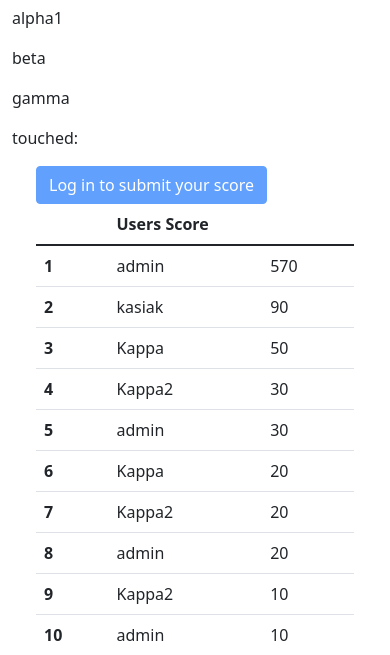
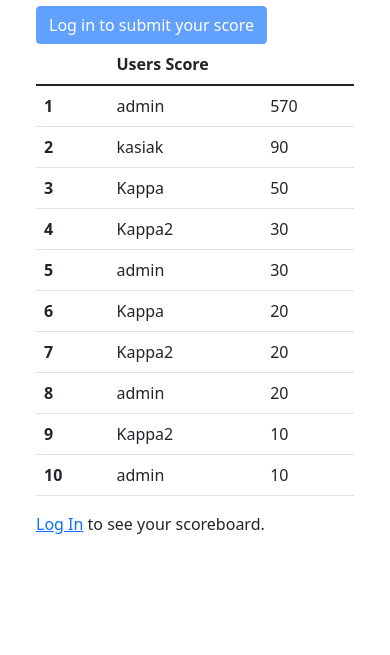
Before and after one commit to solawak/DjangoWWWProject, a Django app: page /snake/ in a window 390 px wide; the page is wider, and only the part inside the window is pictured. Shown: the part 681-1336 px from the top of that part. After the commit the page ends 1215 px from the top of that part, so only its background shows below. Run offline with Django 3.2, Linux system fonts and the light colour scheme; data comes from the database, SQL or seed files in the repository; some libraries are stand-ins or nearby versions.

Commit message:
snake mobile

```diff
--- a/Games/static/Games/snake.js
+++ b/Games/static/Games/snake.js
@@ -32,21 +32,6 @@
 
     gen_food();
 
-    if (window.DeviceOrientationEvent) {
-        document.getElementById("alpha").innerText = "alpha1";
-        console.log("support")
-        window.addEventListener('deviceorientation', function(e){
-            document.getElementById("alpha").innerText = e.alpha.toString();
-            document.getElementById("beta").innerText = e.beta.toString();
-            document.getElementById("gamma").innerText = e.gamma.toString();
-            console.log(e.alpha)
-            console.log(e.beta)
-            console.log(e.gamma)
-        }, false);
-
-    }
-
-
     document.addEventListener("keydown", function(event){
         handle_arrows(event);
         event.preventDefault();
@@ -64,28 +49,12 @@
 //     getCursorPosition(snakeboard, e);
 // })
 
-    function gyroscopeHandler(event){
-        let pos = '';
-        // if (){
-        //     pos = 'right'
-        // } else if (){
-        //     pos = 'up'
-        // } else if (){
-        //     pos = 'left'
-        // } else if (){
-        //     pos = 'down'
-        // }
-        if (pos !== ''){
-            change_direction(pos);
-        }
-    }
-
-    function getCursorPosition(canvas, event){
-        const rect = canvas.getBoundingClientRect();
-        const x = event.clientX - rect.left - rect.width/2;
-        const y = (event.clientY - rect.top - rect.height/2)*(-1);
-        handleCursorPosition(x,y);
-    }
+    // function getCursorPosition(canvas, event){
+    //     const rect = canvas.getBoundingClientRect();
+    //     const x = event.clientX - rect.left - rect.width/2;
+    //     const y = (event.clientY - rect.top - rect.height/2)*(-1);
+    //     handleCursorPosition(x,y);
+    // }
 
     function handleCursorPosition(x,y) {
         let pos = '';
@@ -98,10 +67,7 @@
         } else if (-y>Math.abs(x)){
             pos = 'up';
         }
-        let txt;
         if (pos !== '') {
-            txt = document.getElementById("touched").innerText;
-            document.getElementById("touched").innerText = txt + " touched: " + pos + "|";
             change_direction(pos);
         }
     }
@@ -111,11 +77,7 @@
         const screen_height = document.documentElement.clientHeight;
         let touchX;
         let touchY;
-        let txt;
-        document.getElementById("alpha").innerText = screen_width.toString() +" "+ screen_height.toString() ;
-        txt = document.getElementById("touched").innerText;
         if (e.touches) {
-            document.getElementById("touched").innerText = txt + " [X:" + e.touches[0].clientX+"][Y:" + e.touches[0].clientY + "]";
             touchX = e.touches[0].clientX - screen_width / 2;
             touchY = e.touches[0].clientY - screen_height / 2;
             handleCursorPosition(touchX, touchY);
--- a/templates/Games/snake.html
+++ b/templates/Games/snake.html
@@ -1,7 +1,3 @@
 <canvas id="snakeboard" width="480" height="400"></canvas>
-<p id="alpha">alpha</p>
-<p id="beta">beta</p>
-<p id="gamma">gamma</p>
-<p id="touched">touched:</p>
 {%  load static %}
 <script src="{% static 'Games/snake.js' %}"></script>
```
